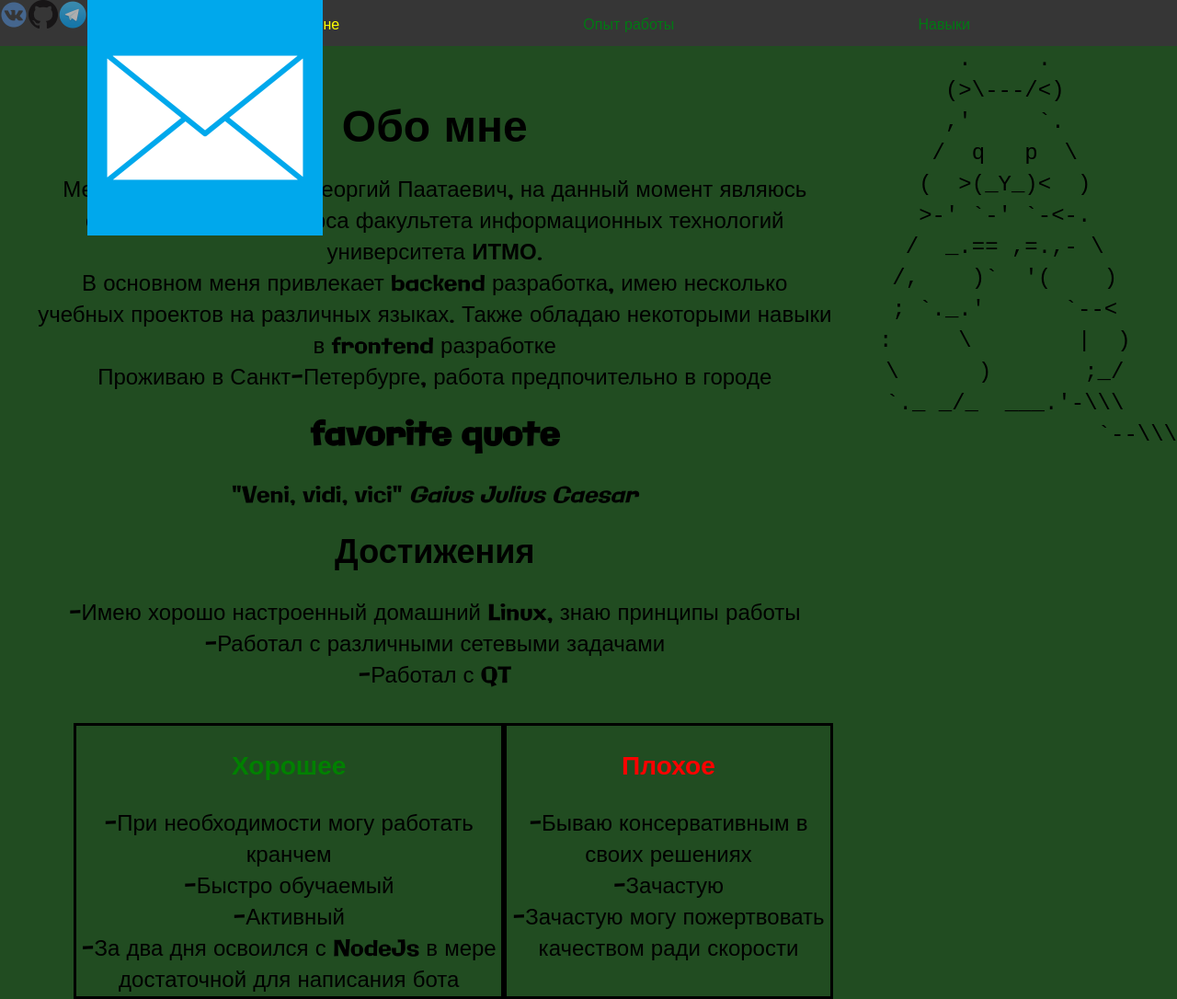
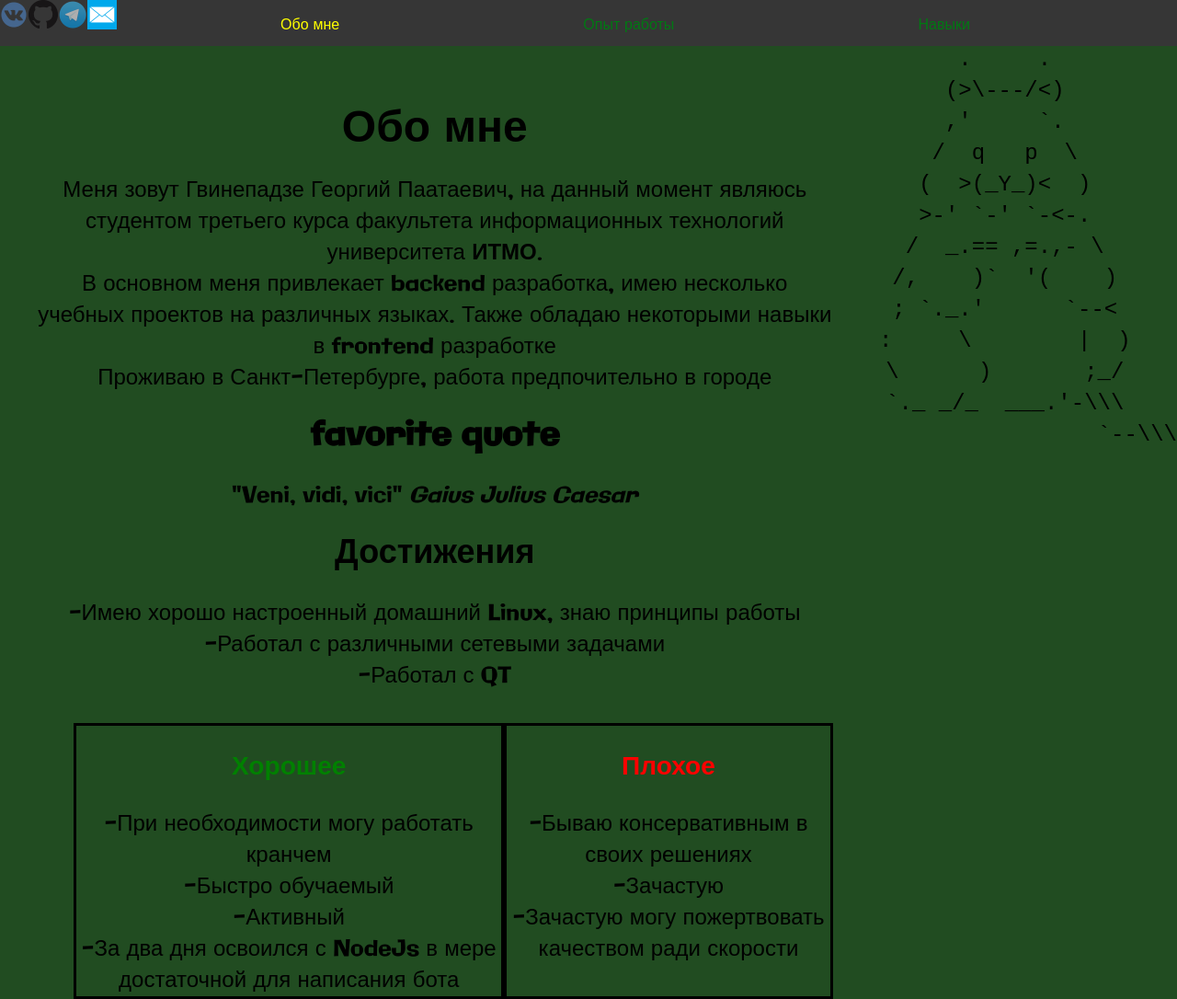
Before and after one commit to Destrolaric/PortfolioProject, a website: page aboutme.html in a window 1280 px wide. Shown: the whole page at 92% size. Drawn offline with Linux system fonts and the light colour scheme.

Commit message:
changed wrong sized pict on correctone

```diff
--- a/aboutme.html
+++ b/aboutme.html
@@ -29,7 +29,7 @@
             <a href="https://vk.com/delete0your0page"><img src="/pict/vk_icon-icons%201.png"></a>
             <a href="https://github.com/Destrolaric"><img src="/pict/GitHub-Mark-32px%201.png"></a>
             <a href="https://t.me/Zestaras"><img src="/pict/telegram_icon-icons%201.png"></a>
-            <a href="mailto:fireshowel@gmail.com"><img src="/pict/Other-Mail-Metro-icon%20(1).png"></a>
+            <a href="mailto:fireshowel@gmail.com"><img src="/pict/Other-Mail-Metro-icon.png"></a>
             <a href="https://gitlab.com/Destrolaric"><img src=""></a>
         </div>
     </div>
```
Also changed, not shown: experience.html (+1 -1 lines), skills.html (+1 -1 lines), public/pict/Other-Mail-Metro-icon (1).png (deleted), public/pict/Other-Mail-Metro-icon.png (added).
